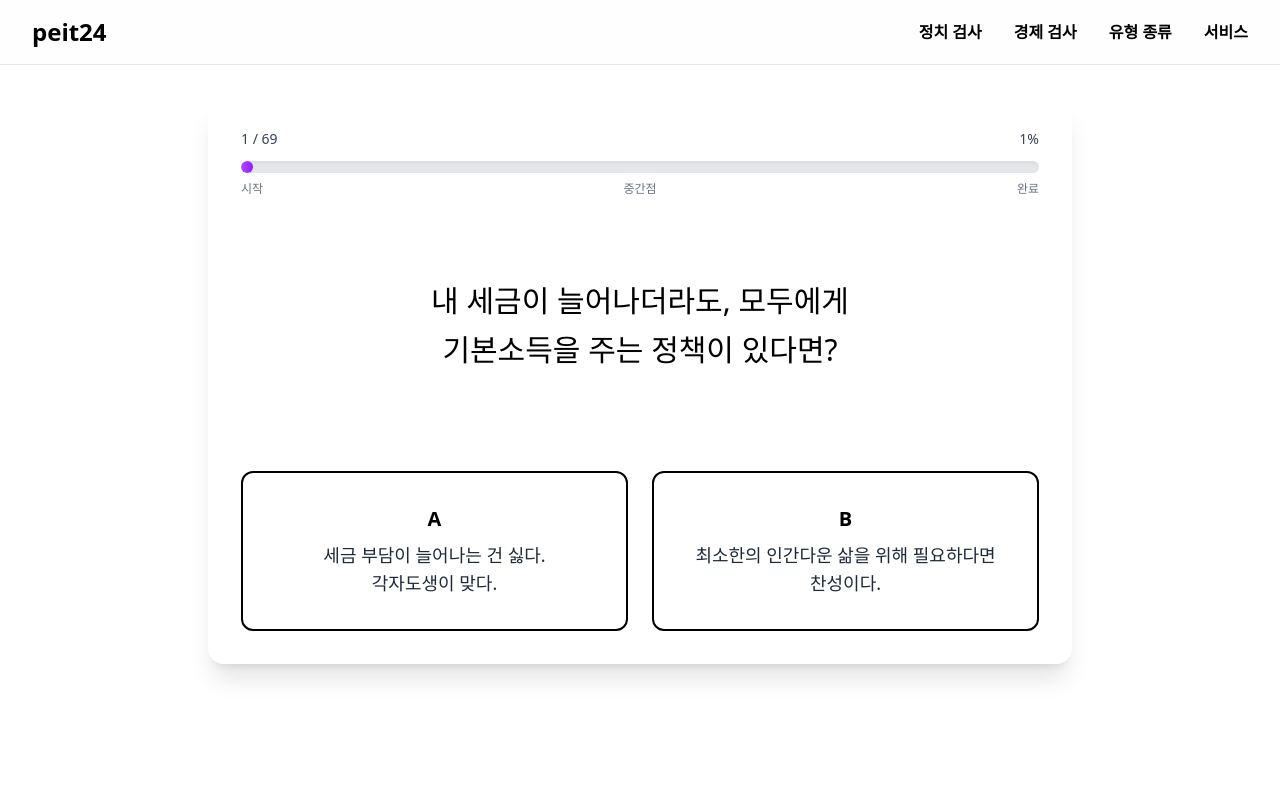
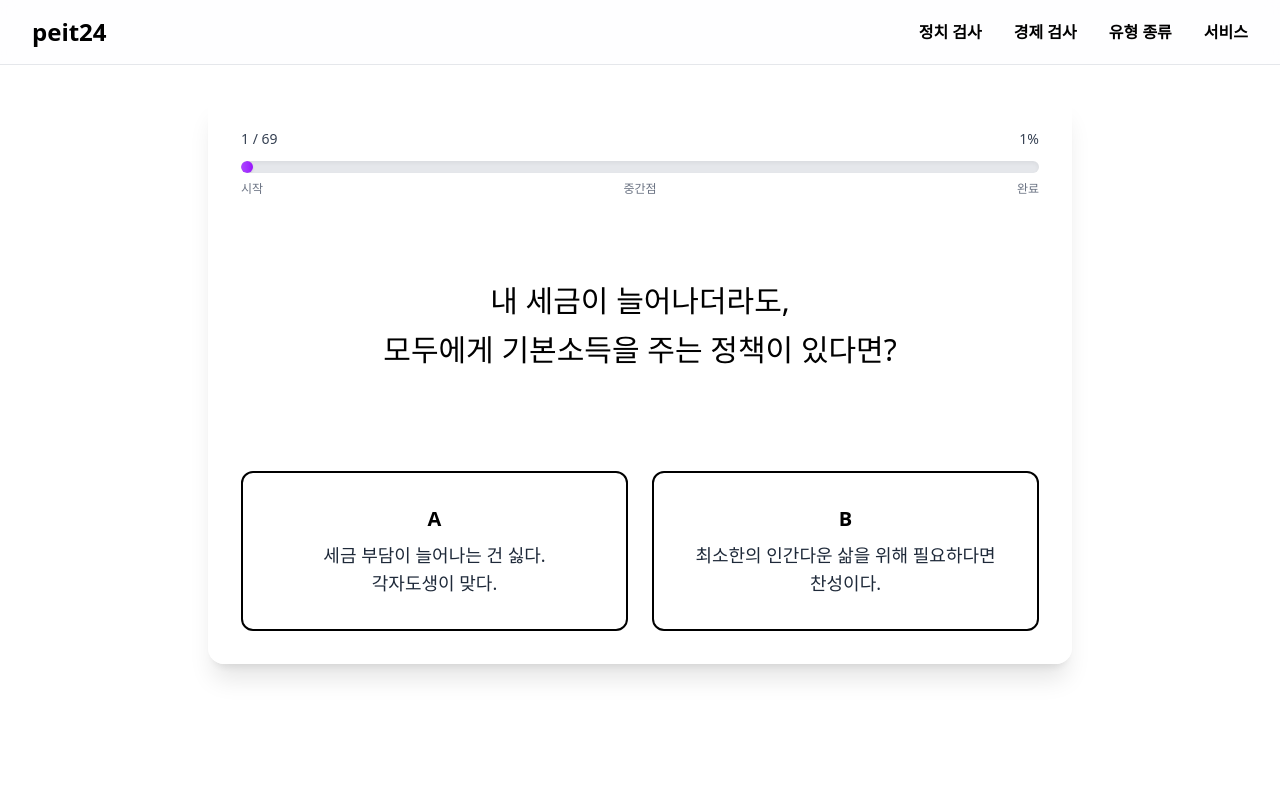
Before and after one commit to sin77812/PEIT, a Next.js app: page /test in a window 1280 px wide. Shown: the top 800 px of the page. Built offline with nearby package versions, Linux system fonts and the light colour scheme; a web font is replaced by a local one.

Commit message:
feat(test): add line breaks after commas and periods for questions and answers

```diff
--- a/components/AnswerButton.tsx
+++ b/components/AnswerButton.tsx
@@ -5,9 +5,9 @@ interface AnswerButtonProps {
 }
 
 export default function AnswerButton({ option, text, onClick }: AnswerButtonProps) {
-  // 마침표 뒤에서 줄바꿈:
-  // 문장 끝의 마침표 다음 공백을 기준으로 분리하여 각 문장을 줄바꿈 처리
-  const lines = text.split(/(?<=\.)\s+/);
+  // 마침표/쉼표 뒤에서 줄바꿈:
+  // 문장 끝의 마침표(.) 또는 쉼표(,) 다음 공백(있을 수도, 없을 수도)을 기준으로 분리
+  const lines = text.split(/(?<=[\.,，])\s*/);
   return (
     <button
       onClick={onClick}
--- a/components/QuestionCard.tsx
+++ b/components/QuestionCard.tsx
@@ -5,10 +5,17 @@ interface QuestionCardProps {
 }
 
 export default function QuestionCard({ question }: QuestionCardProps) {
+  // 마침표/쉼표 뒤에서 줄바꿈 적용
+  const lines = question.text.split(/(?<=[\.,，])\s*/);
   return (
     <div className="text-center py-12">
       <h2 className="text-balance break-keep text-2xl md:text-3xl font-medium leading-snug md:leading-relaxed w-full max-w-none px-2 sm:px-4">
-        {question.text}
+        {lines.map((line, i) => (
+          <span key={i}>
+            {line}
+            {i < lines.length - 1 && <br />}
+          </span>
+        ))}
       </h2>
     </div>
   );
```
